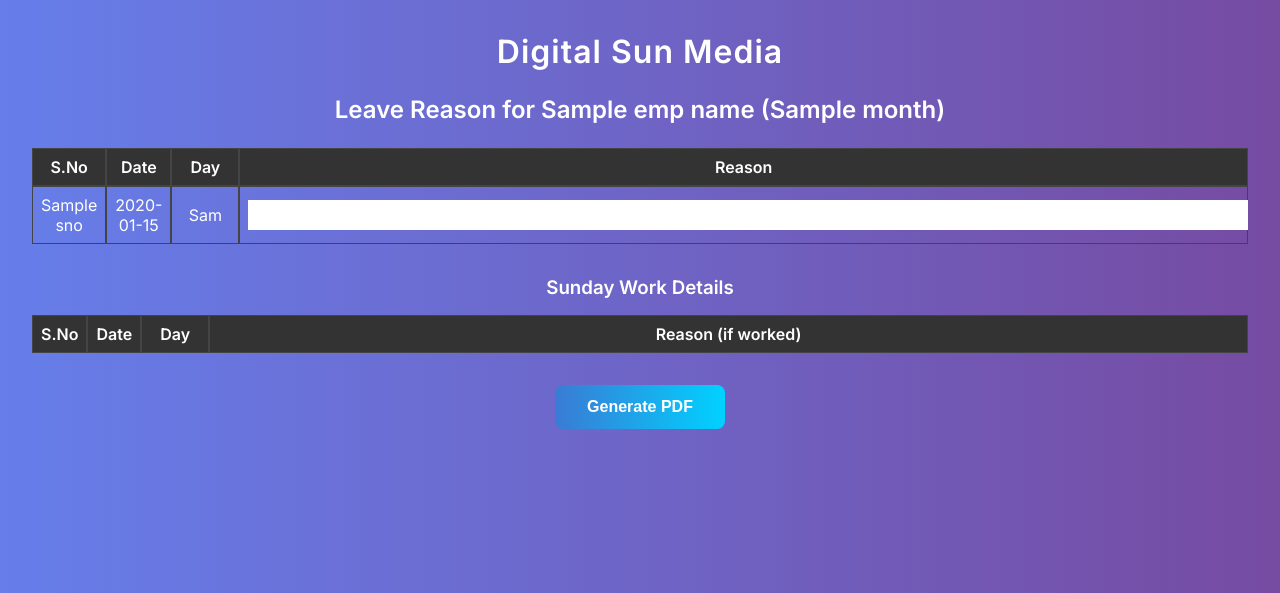
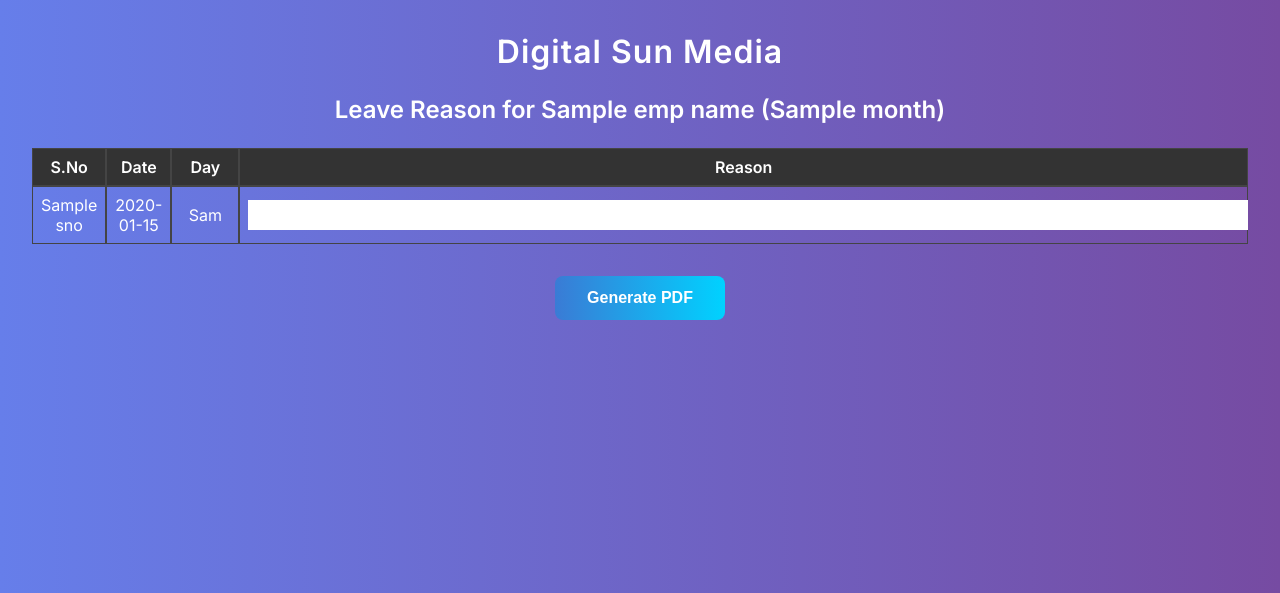
Before and after one commit to amirdsmedia/LeaveManager, a Flask app: template app/templates/leave_form.html in a window 1280 px wide. Shown: the top 593 px of the page. Run offline with Flask 2, Linux system fonts and the light colour scheme; the template is opened without the code that fills it: most values are stand-ins (such as "Sample title", 1, 10 or a date in 2020); lists and menus that the app fills with data are empty.

Commit message:
Update leave_form.html

```diff
--- a/app/templates/leave_form.html
+++ b/app/templates/leave_form.html
@@ -118,25 +118,6 @@
     </tr>
     {% endfor %}
   </table></div>
-
-  <div style="max-width: 100vw; margin: 2rem auto;">
-    <h3 style="text-align:center; margin-bottom: 1rem;">Sunday Work Details</h3>
-    <table style="width: 100%;">
-      <tr><th class="small-col">S.No</th><th class="small-col">Date</th><th class="medium-col">Day</th><th class="wide-col">Reason (if worked)</th></tr>
-      {% set sunday_count = 0 %}
-      {% for sno, date, day in absent_days %}
-        {% if day == 'Sunday' %}
-          <tr>
-            <td class="small-col">{{ sunday_count + 1 }}</td>
-            <td class="small-col">{{ date }}<input type="hidden" name="sunday_date_{{ sunday_count }}" value="{{ date }}"></td>
-            <td class="medium-col">Sun<input type="hidden" name="sunday_day_{{ sunday_count }}" value="Sun"></td>
-            <td class="wide-col"><input type="text" name="sunday_reason_{{ sunday_count }}"></td>
-          </tr>
-          {% set sunday_count = sunday_count + 1 %}
-        {% endif %}
-      {% endfor %}
-    </table>
-  </div>
   <div class="button-section">
     <button type="submit">Generate PDF</button>
   </div>
```
